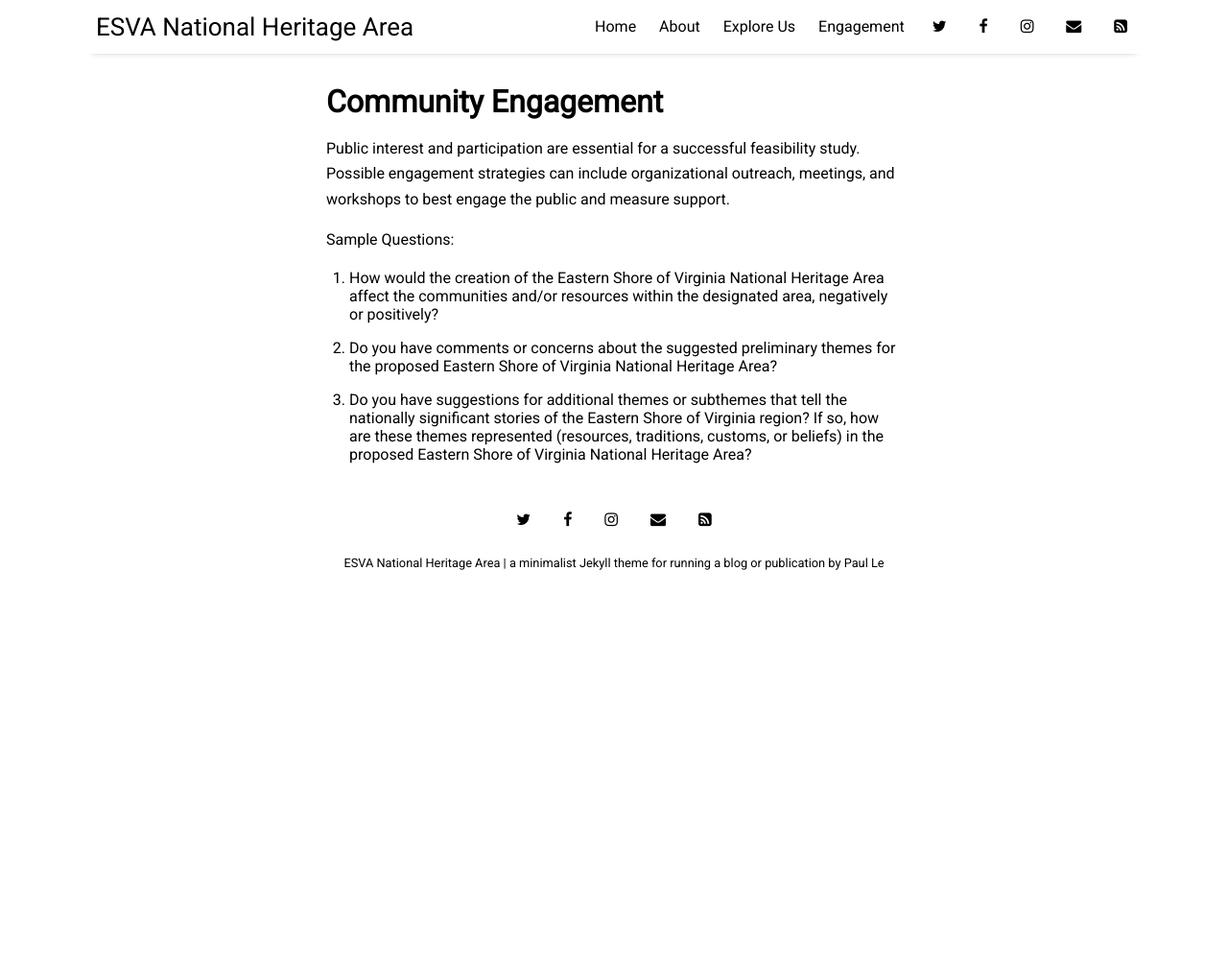
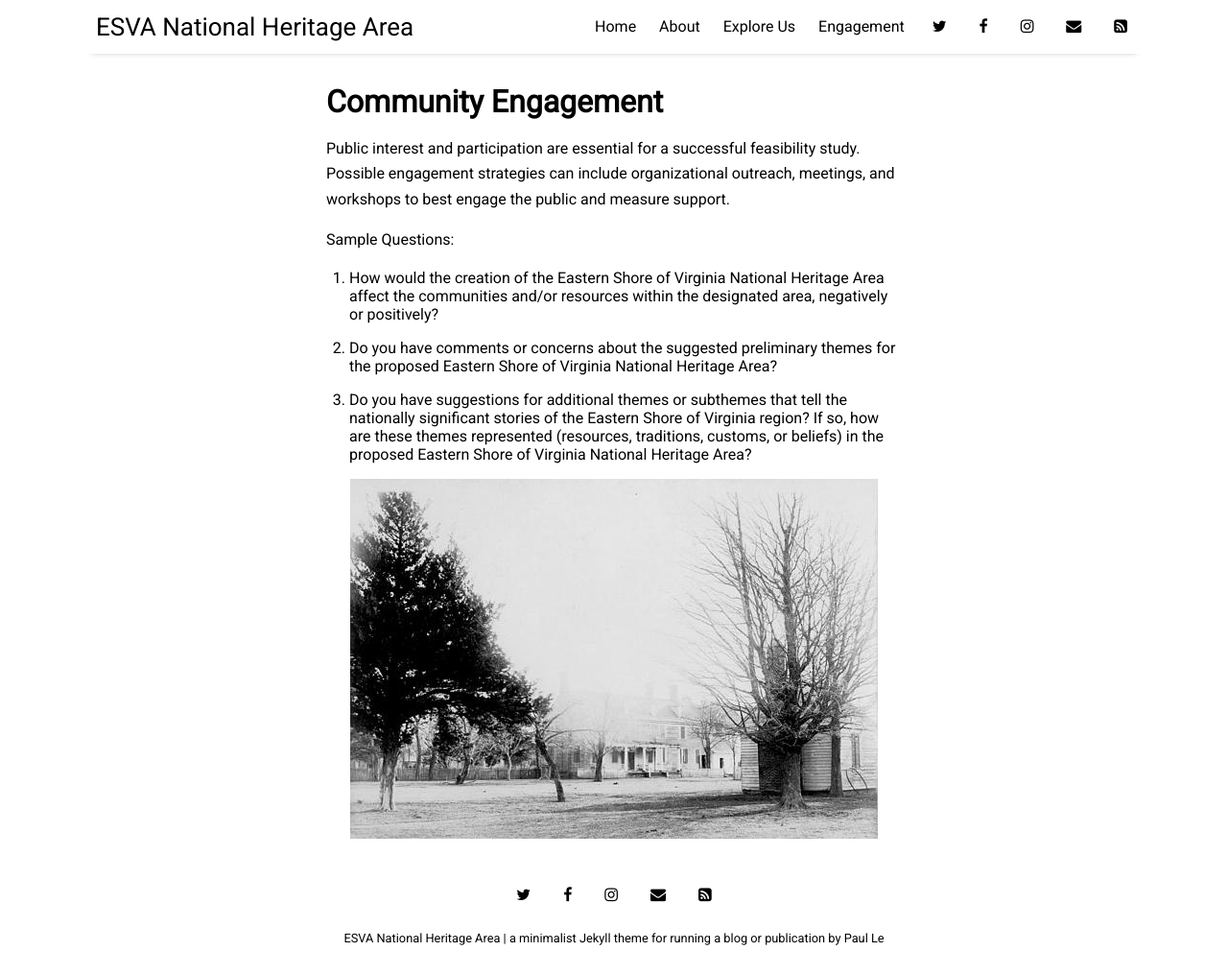
Before and after one commit to esva-heritage/esva-heritage.github.io, a Jekyll site: the page built from pages/engagement.md, in a window 1280 px wide and 1016 px high. Shown: the whole window at 96% size. Built offline with Jekyll 4.4.1, drawn with Linux system fonts in a browser that asks for light colours; nearby versions of some CDN libraries.

Commit message:
Trying to add example photo

```diff
--- a/pages/engagement.md
+++ b/pages/engagement.md
@@ -11,3 +11,5 @@ Sample Questions:
 1. How would the creation of the Eastern Shore of Virginia National Heritage Area affect the communities and/or resources within the designated area, negatively or positively?
 2. Do you have comments or concerns about the suggested preliminary themes for the proposed Eastern Shore of Virginia National Heritage Area?
 3. Do you have suggestions for additional themes or subthemes that tell the nationally significant stories of the Eastern Shore of Virginia region? If so, how are these themes represented (resources, traditions, customs, or beliefs) in the proposed Eastern Shore of Virginia National Heritage Area?
+
+![this is where alternative text goes for accessibility](/assets/img/056.jpg)
```
